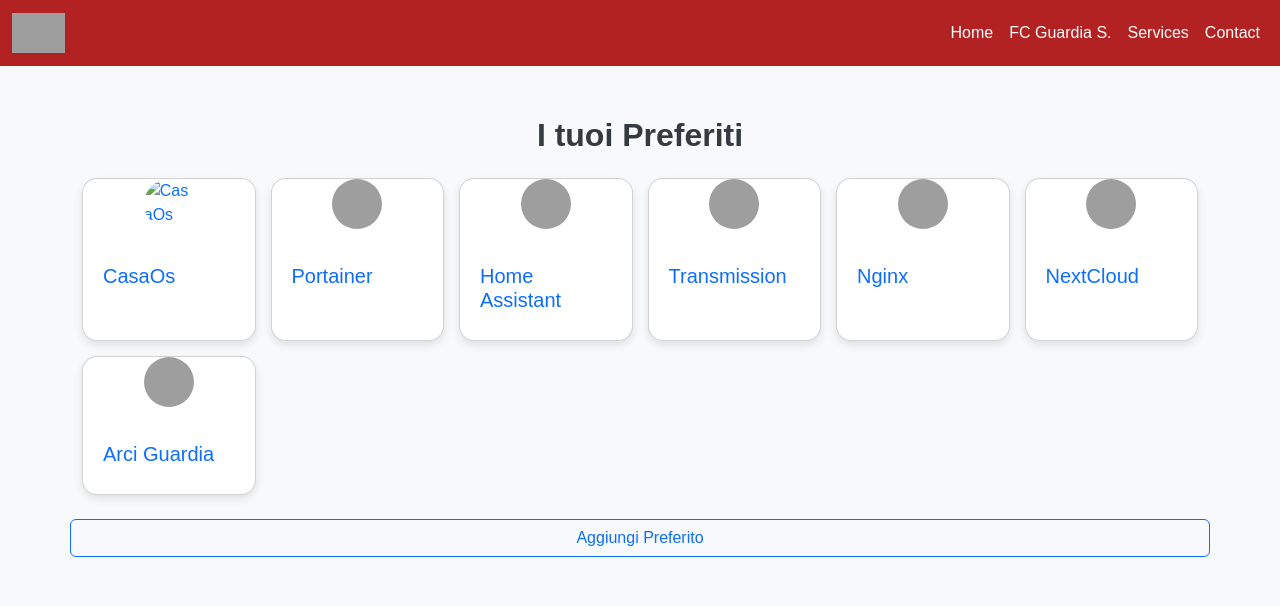
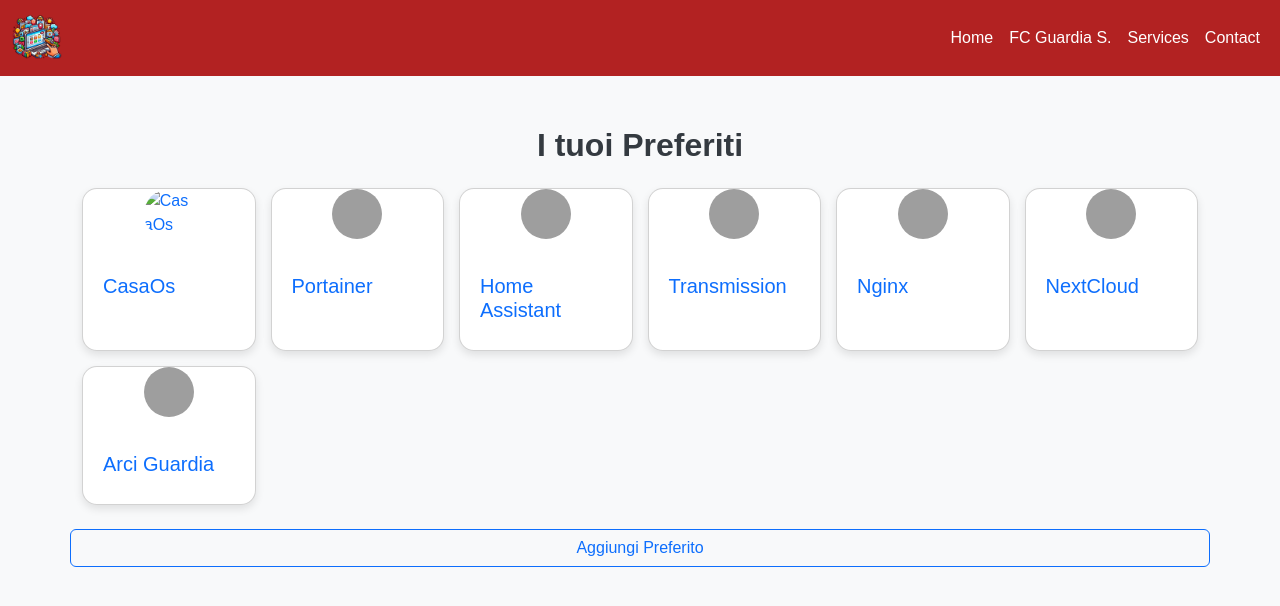
Before and after one commit to mancio8/homeProject, a Django app: page /polls/preferiti/ in a window 1280 px wide. Shown: the top 606 px of the page. Run offline with Django 5.2, Linux system fonts and the light colour scheme; grey boxes are pictures that could not be loaded.

Commit message:
add icon

```diff
--- a/mysite/settings.py
+++ b/mysite/settings.py
@@ -115,7 +115,8 @@ USE_TZ = True
 # Static files (CSS, JavaScript, Images)
 # https://docs.djangoproject.com/en/5.1/howto/static-files/
 
-STATIC_URL = 'static/'
+STATIC_URL = '/static/'
+STATICFILES_DIRS = [BASE_DIR / "static"]
 
 # Default primary key field type
 # https://docs.djangoproject.com/en/5.1/ref/settings/#default-auto-field
--- a/templates/aggiungi_preferito.html
+++ b/templates/aggiungi_preferito.html
@@ -2,6 +2,8 @@
 <html lang="en">
 
 <head>
+    {% load static %}
+
     <meta charset="UTF-8">
     <meta name="viewport" content="width=device-width, initial-scale=1.0">
     <title>Aggiungi Preferito</title>
@@ -9,7 +11,11 @@
     <link href="https://cdn.jsdelivr.net/npm/bootstrap@5.3.3/dist/css/bootstrap.min.css" rel="stylesheet"
         integrity="sha384-QWTKZyjpPEjISv5WaRU9OFeRpok6YctnYmDr5pNlyT2bRjXh0JMhjY6hW+ALEwIH" crossorigin="anonymous">
 
-
+        <link rel="icon" type="image/x-icon" href="{% static 'favicon.ico' %}">
+        <link rel="apple-touch-icon" sizes="180x180" href="{% static 'fapple-touch-icon.png' %}">
+        <link rel="icon" type="image/png" sizes="32x32" href="{% static 'favicon-32x32.png' %}">
+        <link rel="icon" type="image/png" sizes="16x16" href="{% static 'favicon-16x16.png' %}">
+        <link rel="manifest" href="{% static 'site.webmanifest' %}">
 </head>
 
 <body>
@@ -90,10 +96,7 @@
 
 
 
-        <!-- Bootstrap JS (opzionale, se hai bisogno di funzionalità JavaScript come i modali o il collapse) -->
-        <script src="https://cdn.jsdelivr.net/npm/bootstrap@5.3.3/dist/js/bootstrap.bundle.min.js"
-            integrity="sha384-YvpcrYf0tY3lHB60NNkmXc5s9fDVZLESaAA55NDzOxhy9GkcIdslK1eN7N6jIeHz"
-            crossorigin="anonymous"></script>
+
 </body>
 
 </html>
--- a/templates/header.html
+++ b/templates/header.html
@@ -1,10 +1,12 @@
 <header class="pompeian-red">
+    {% load static %}
+
     <!-- Navbar -->
     <nav class="navbar navbar-expand-lg pompeian-red" >
         <div class="container-fluid">
             <!-- Logo -->
             <a class="navbar-brand" href="#">
-                <img src="your-logo.png" alt="Logo" height="40">
+                <img src="{% static 'android-chrome-512x512.png' %}" alt="Logo" height="50">
             </a>
 
             <!-- Toggler Button (for mobile) -->
@@ -113,3 +115,7 @@
         /* Per migliorare il contrasto */
     }
 </style>
+<!-- Bootstrap JS (opzionale, se hai bisogno di funzionalità JavaScript come i modali o il collapse) -->
+<script src="https://cdn.jsdelivr.net/npm/bootstrap@5.3.3/dist/js/bootstrap.bundle.min.js"
+integrity="sha384-YvpcrYf0tY3lHB60NNkmXc5s9fDVZLESaAA55NDzOxhy9GkcIdslK1eN7N6jIeHz"
+crossorigin="anonymous"></script>
```
Also changed, not shown: templates/calendar.html (+7 -1 lines), static/android-chrome-192x192.png (added), static/android-chrome-512x512.png (added), static/apple-touch-icon.png (added), static/favicon-16x16.png (added), static/favicon-32x32.png (added), static/favicon.ico (added), static/site.webmanifest (added).
